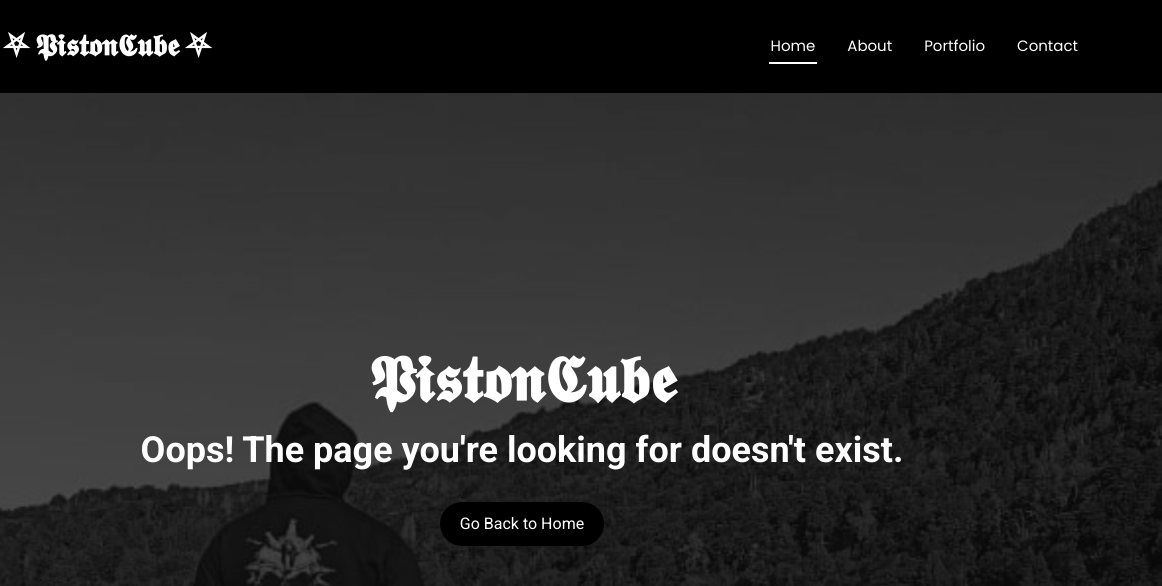
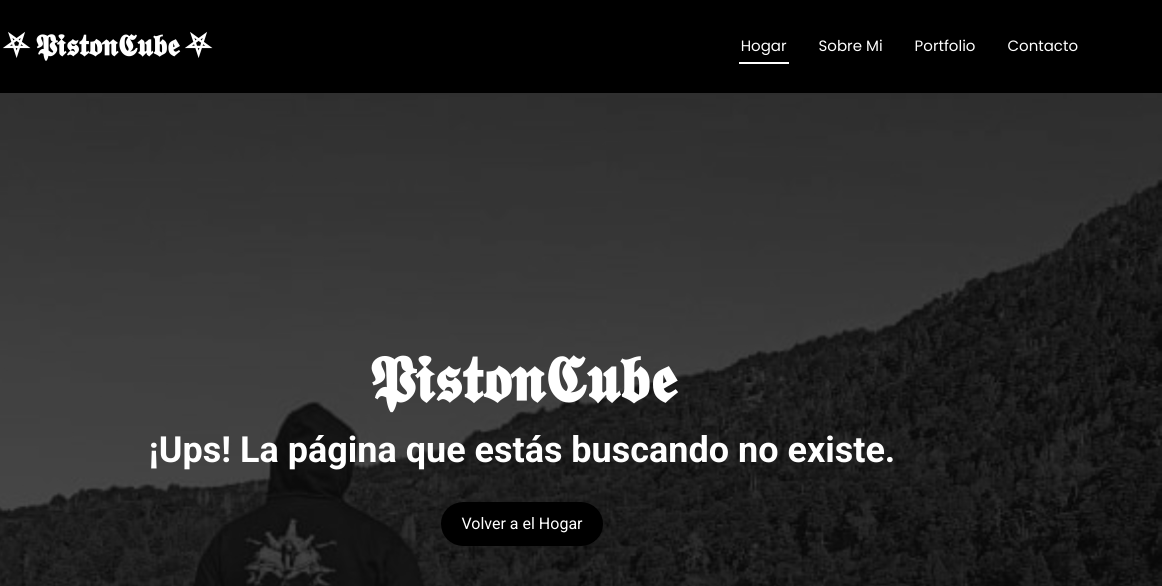
Before and after one commit to PistonCube/PistonCube-WebSite, a plain HTML site: page es/404.html in a window 1280 px wide. Shown: the top 586 px of the page, 118-1280 px from the left. Drawn offline with Linux system fonts and the light colour scheme.

Commit message:
Update 404.html

```diff
--- a/es/404.html
+++ b/es/404.html
@@ -84,10 +84,10 @@
 
       <nav id="navmenu" class="navmenu">
         <ul>
-          <li><a href="/" class="active">Home<br></a></li>
-          <li><a href="/#about">About</a></li>
-          <li><a href="/#portfolio">Portfolio</a></li>
-          <li><a href="/#contact">Contact</a></li>
+          <li><a href="#hero" class="active">Hogar<br></a></li>
+          <li><a href="#about">Sobre Mi</a></li>
+          <li><a href="#portfolio">Portfolio</a></li>
+          <li><a href="#contact">Contacto</a></li>
         </ul>
         <i class="mobile-nav-toggle d-xl-none bi bi-list"></i>
       </nav>
@@ -104,11 +104,11 @@
 
       <div class="container d-flex flex-column align-items-center justify-content-center text-center" data-aos="fade-up" data-aos-delay="100">
         <h2>𝕻𝖎𝖘𝖙𝖔𝖓𝕮𝖚𝖇𝖊</h2>
-        <p>Oops! The page you're looking for doesn't exist.</p>
+        <p>¡Ups! La página que estás buscando no existe.</p>
 
         <!-- Language Buttons -->
         <div class="language-buttons">
-          <button onclick="window.location.href='/'" class="btn btn-lang">Go Back to Home</button>
+          <button onclick="window.location.href='/'" class="btn btn-lang">Volver a el Hogar</button>
         </div>
 
       </div>
```
